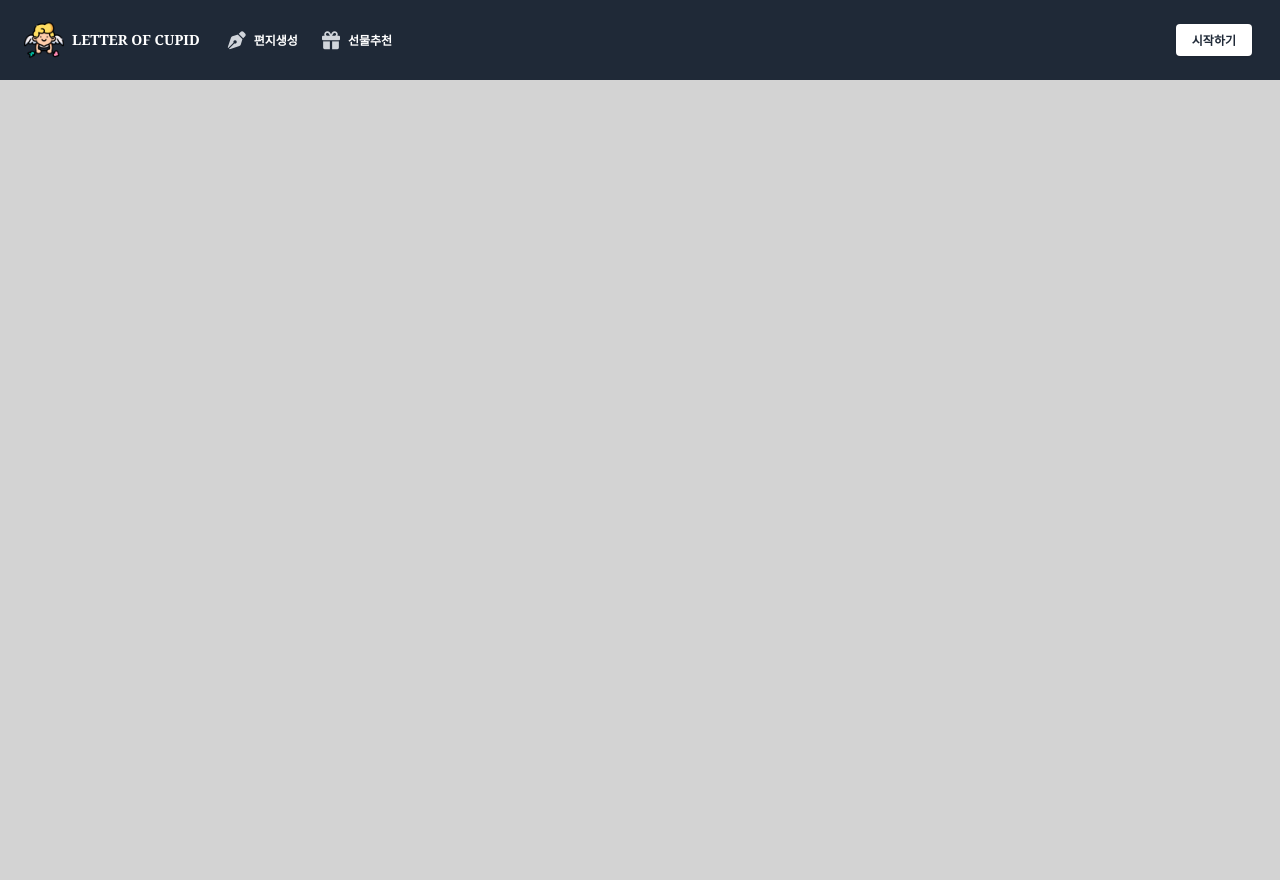
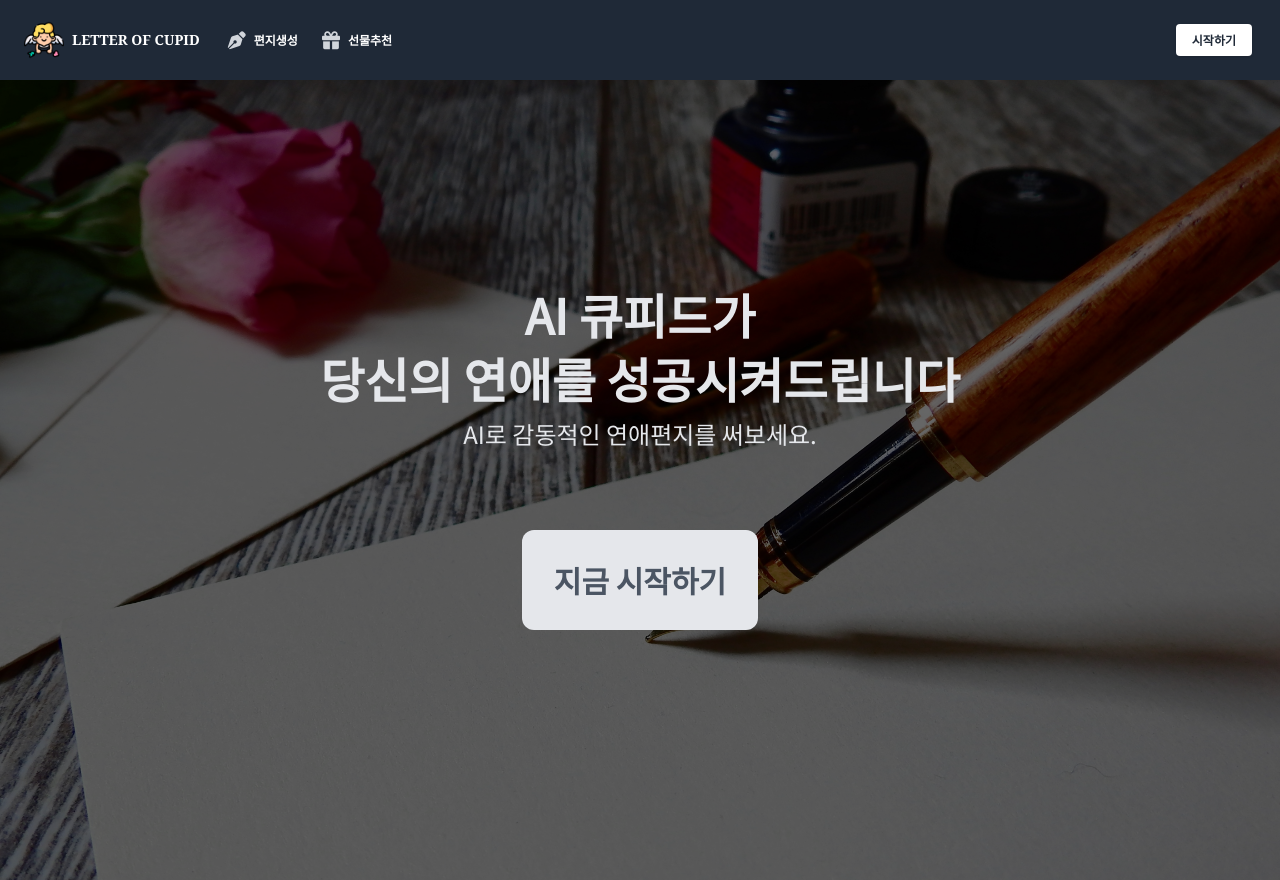
Before and after one commit to swsnu/swppfall2022-team11, a React (Create React App) app in the folder frontend/: page /main in a window 1280 px wide. Before the commit the page ends 800 px from the top, so only its background shows below. Built offline with nearby package versions, Linux system fonts and the light colour scheme.

Commit message:
mainpage

```diff
--- a/frontend/src/Pages/MainPage.tsx
+++ b/frontend/src/Pages/MainPage.tsx
@@ -1,19 +1,29 @@
-import { useNavigate } from "react-router-dom";
 import Navigation from "../components/Navigation";
 export default function MainPage() {
-
-  const navigate = useNavigate();
   return (
     <>
       <Navigation />
-      <main className="w-full h-full">
-        <div className="relative w-full h-full">
-          <div className="absolute top-0 w-full h-full bg-center bg-cover"
-            style={{
-              'backgroundImage': "url(/background.jpg)"
-            }}>
-            <span className="w-full h-full absolute opacity-75 bg-black"></span>
+      <main className="relative w-full h-full">
+        <div className="absolute top-0 w-full h-full bg-center bg-cover"
+          style={{
+            'backgroundImage': "url(/background.jpg)"
+          }}>
+          <span className="w-full h-full absolute opacity-60 bg-black"></span>
+        </div>
+
+        <div className="relative flex flex-col items-center justify-center h-full pb-10">
+          <div className="w-full px-4 text-center">
+            <h1 className="text-gray-200 font-semibold text-xl lg:text-5xl">
+              AI 큐피드가
+            </h1>
+            <h1 className="text-gray-200 font-semibold text-xl lg:text-5xl mt-2 lg:mt-4">
+              당신의 연애를 성공시켜드립니다
+            </h1>
+            <p className="mt-2 lg:mt-4 text-lg lg:text-2xl text-gray-200">
+              AI로 감동적인 연애편지를 써보세요.
+            </p>
           </div>
+          <a href="/create" className="rounded-xl text-lg lg:text-3xl p-4 lg:p-8 bg-gray-200 mt-20 text-gray-600 font-semibold">지금 시작하기</a>
         </div>
       </main>
     </>
--- a/frontend/src/index.css
+++ b/frontend/src/index.css
@@ -12,6 +12,11 @@ body {
   -moz-osx-font-smoothing: grayscale;
 }
 
+#root {
+  width: 100vw;
+  height: 100vh;
+}
+
 a {
   color: inherit;
   text-decoration: none;
```
Also changed, not shown: 1 other file (tests, documents, lock files or other folders).
